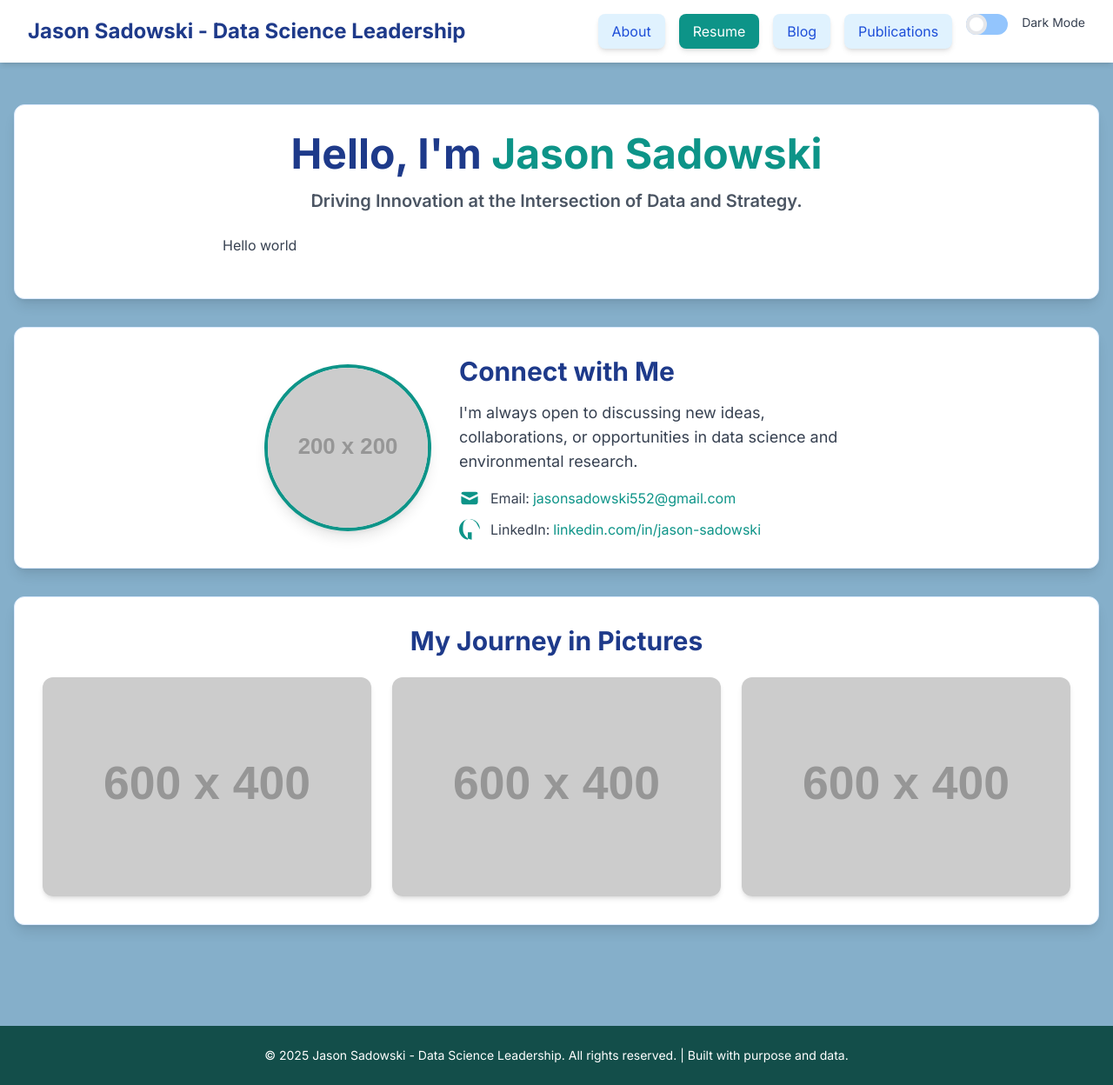
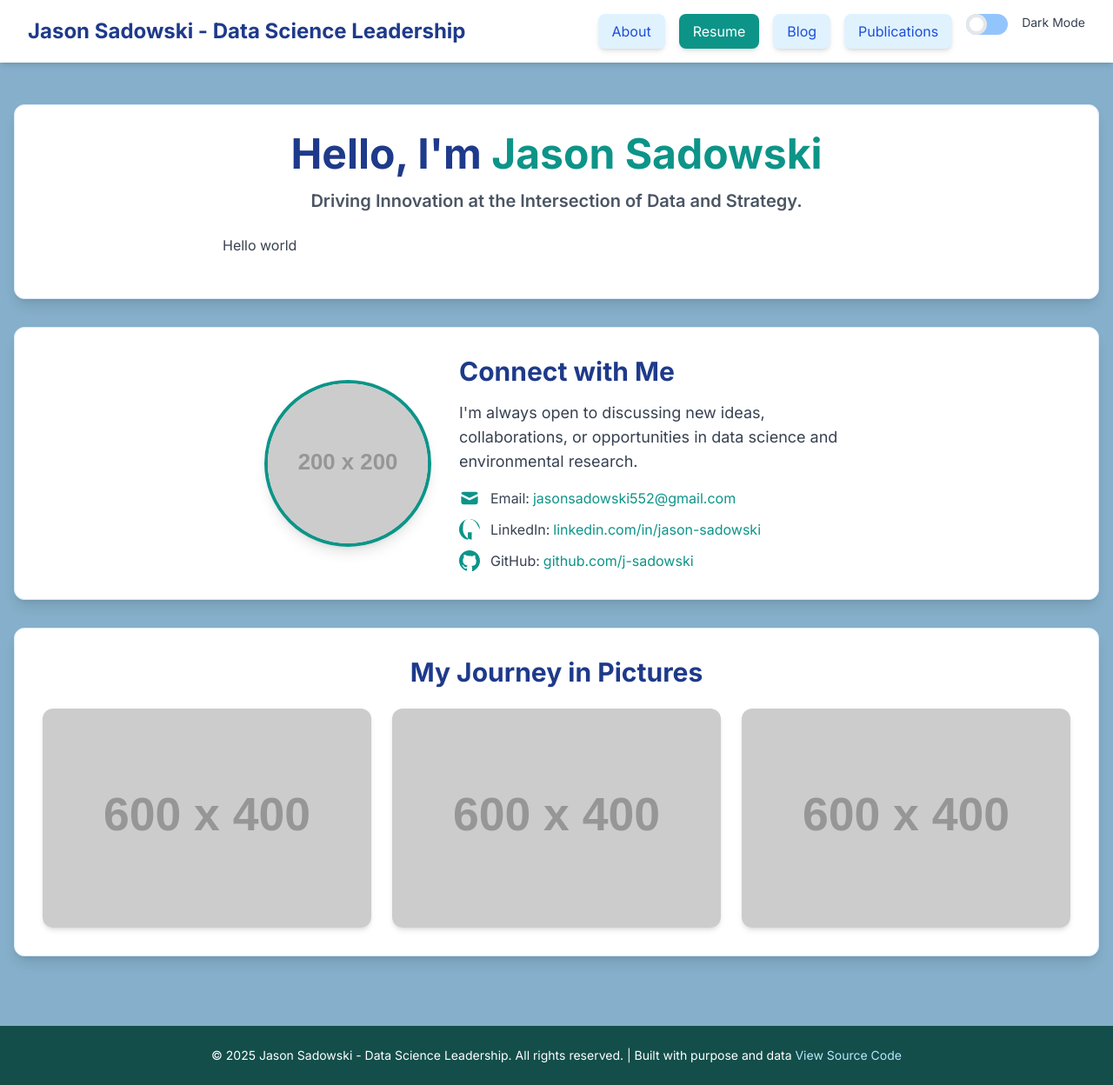
Before and after one commit to j-sadowski/personal_website, a Jekyll site: the page built from index.html, in a window 1280 px wide and 1248 px high. Shown: the whole window at 87% size. Built offline with Jekyll 4.4.1, drawn with Linux system fonts in a browser that asks for light colours; nearby versions of some CDN libraries.

Commit message:
added github links, source code for website, and a link in the README

```diff
--- a/_includes/footer.html
+++ b/_includes/footer.html
@@ -1,5 +1,8 @@
 <footer class="bg-teal-900 text-white p-6 mt-8">
     <div class="container mx-auto text-center text-sm">
-        &copy; 2025 {{ site.title }}. All rights reserved. | Built with purpose and data.
+        <span>&copy; 2025 {{ site.title }}. All rights reserved. | Built with purpose and data</span>
+        <a href="https://github.com/j-sadowski/personal_website" target="_blank" class="text-sky-200 hover:underline">
+            View Source Code
+        </a>
     </div>
 </footer>
--- a/index.html
+++ b/index.html
@@ -42,6 +42,10 @@
             <p class="flex items-center justify-center md:justify-start text-gray-700 dark:text-gray-300">
                 <svg class="w-6 h-6 mr-3 text-teal-600 dark:text-teal-400" fill="currentColor" viewBox="0 0 20 20" xmlns="http://www.w3.org/2000/svg"><path fill-rule="evenodd" d="M16.3 3.414A9.954 9.954 0 0010 0C4.477 0 0 4.477 0 10c0 4.935 3.633 9.034 8.397 9.882V12.75H6.25V9.5h2.147V7.086c0-2.115 1.29-3.277 3.19-3.277.909 0 1.68.067 1.906.096v2.548h-1.503c-.911 0-1.09.432-1.09 1.066V9.5h2.404L13.5 12.75h-1.503V19.882C16.367 19.034 20 14.935 20 10c0-5.523-4.477-10-10-10S3.7 4.477 3.7 10c0 4.935 3.633 9.034 8.397 9.882V12.75H6.25V9.5h2.147V7.086c0-2.115 1.29-3.277 3.19-3.277.909 0 1.68.067 1.906.096v2.548h-1.503c-.911 0-1.09.432-1.09 1.066V9.5h2.404L13.5 12.75h-1.503V19.882C16.367 19.034 20 14.935 20 10z" clip-rule="evenodd"></path></svg>
                 LinkedIn: <a href="https://linkedin.com/in/jason-sadowski" target="_blank" class="text-teal-600 hover:underline ml-1 dark:text-teal-400">linkedin.com/in/jason-sadowski</a>
+            </p>
+            <p class="flex items-center justify-center md:justify-start text-gray-700 dark:text-gray-300">
+                <svg class="w-6 h-6 mr-3 text-teal-600 dark:text-teal-400" fill="currentColor" viewBox="0 0 20 20" xmlns="http://www.w3.org/2000/svg"><path fill-rule="evenodd" d="M10 0C4.477 0 0 4.484 0 10.017c0 4.425 2.865 8.18 6.839 9.504.5.092.682-.217.682-.483 0-.237-.008-.868-.013-1.703-2.782.605-3.369-1.343-3.369-1.343-.454-1.158-1.107-1.465-1.107-1.465-.908-.62.069-.608.069-.608 1.007.07 1.532 1.03 1.532 1.03.89 1.533 2.338 1.089 2.903.834.091-.647.35-1.089.636-1.334-2.224-.252-4.555-1.111-4.555-4.933 0-1.09.39-1.984 1.029-2.682-.103-.252-.446-1.27.098-2.651 0 0 .84-.27 2.75 1.025A9.23 9.23 0 0110 5.467c.85.006 1.7.11 2.5.324 1.909-1.295 2.747-1.025 2.747-1.025.546 1.382.202 2.399.099 2.651.64.698 1.028 1.592 1.028 2.682 0 3.83-.87 4.675-4.568 4.925.359.309.678.92.678 1.854 0 1.334-.012 2.41-.012 2.73 0 .267.18.577.688.483C17.135 18.2 20 14.442 20 10.017 20 4.484 15.523 0 10 0z" clip-rule="evenodd"></path></svg>
+                GitHub: <a href="https://github.com/j-sadowski" target="_blank" class="text-teal-600 hover:underline ml-1 dark:text-teal-400">github.com/j-sadowski</a>
             </p>
         </div>
     </div>
```
Also changed, not shown: README.md.
